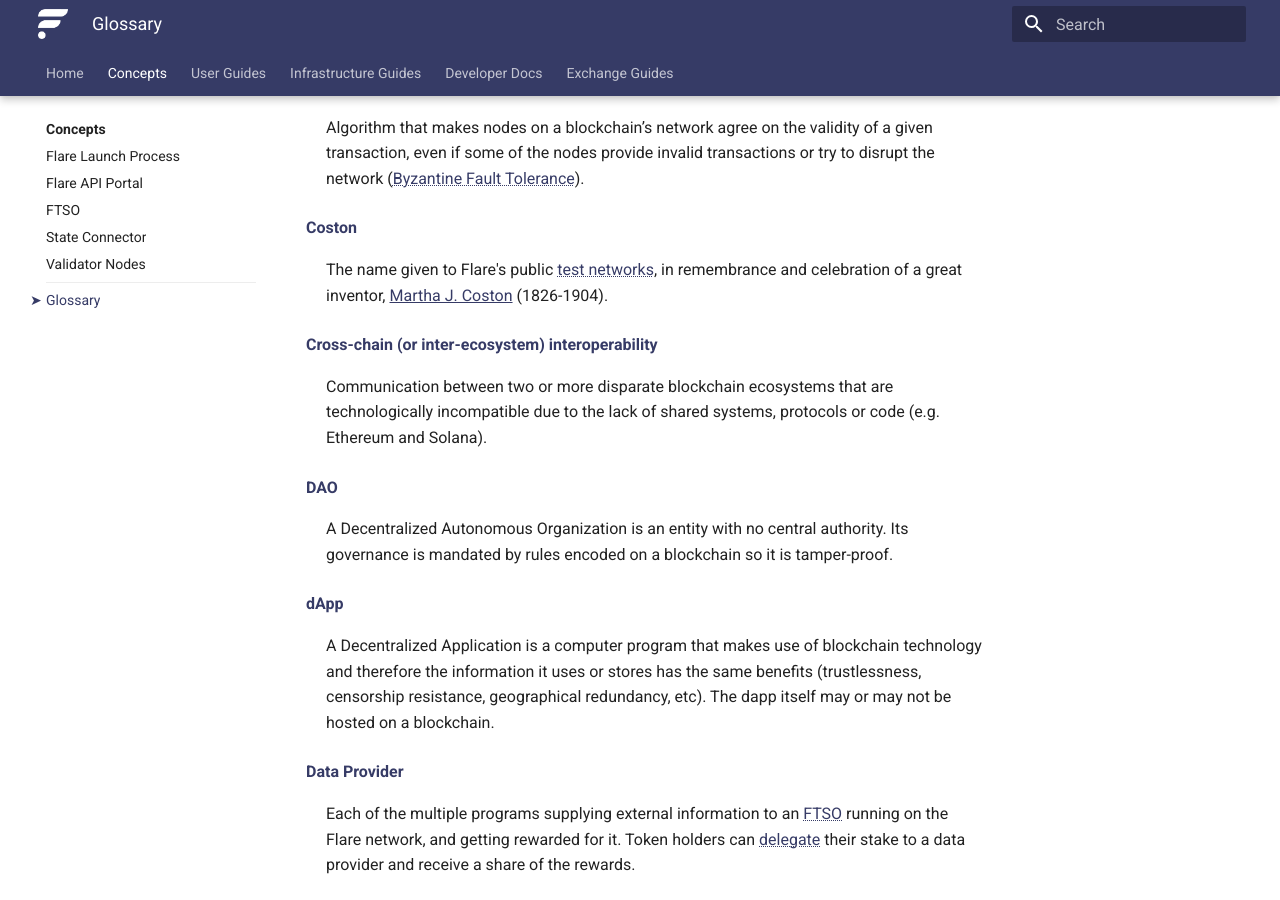
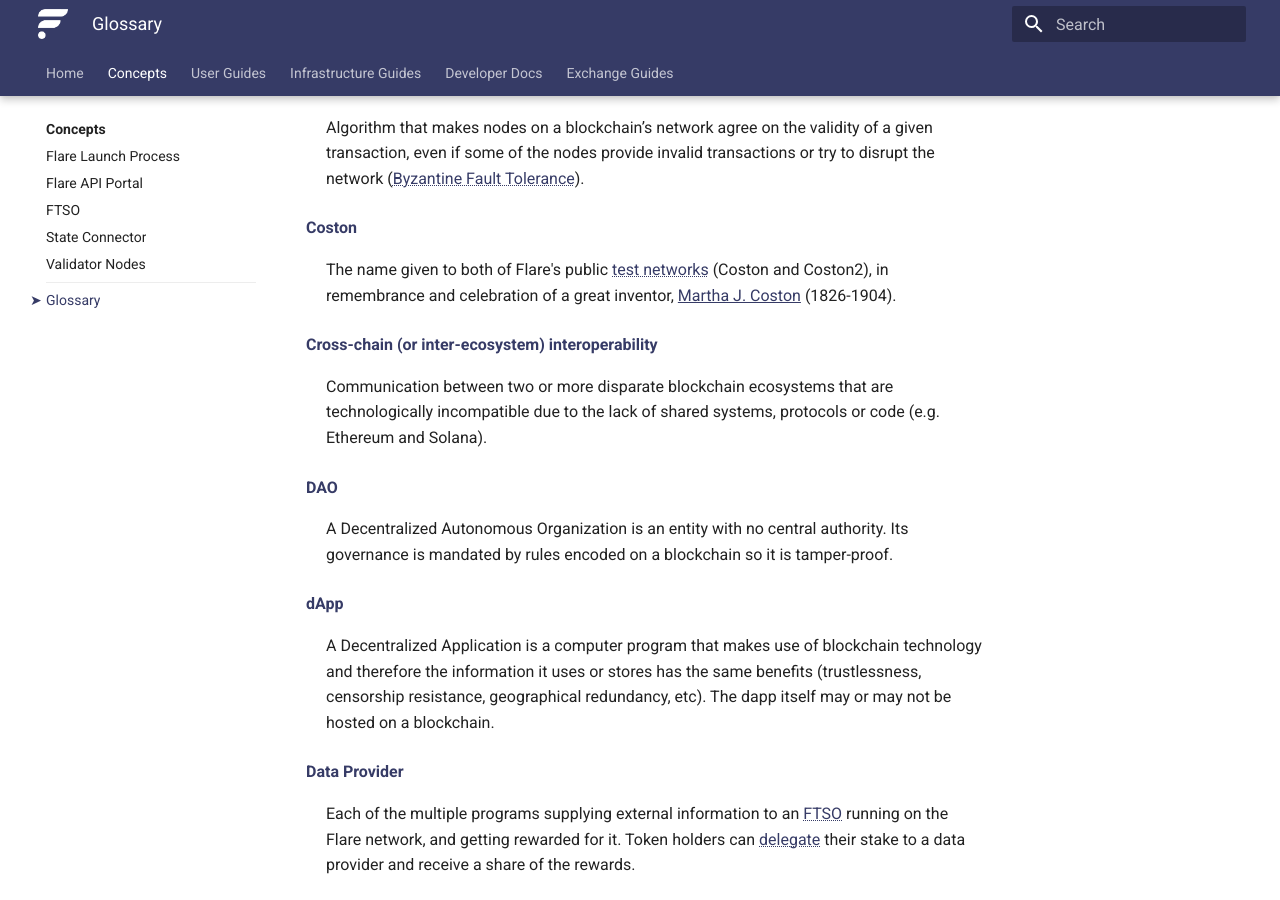
Before and after one commit to flare-foundation/docs, an MkDocs documentation site: the page built from docs/tech/glossary.md, in a window 1280 px wide and 900 px high, scrolled down 1060 px. Built offline with MkDocs 1.6.1 and Material for MkDocs 9.7.7, drawn with Linux system fonts in a browser that asks for light colours; comment, search, counter and statistics services are not loaded; some of the changed text lies outside the part shown.

Commit message:
Add Coston2 to the glossary

```diff
--- a/docs/tech/glossary.md
+++ b/docs/tech/glossary.md
@@ -22,7 +22,7 @@
 : Algorithm that makes nodes on a blockchain’s network agree on the validity of a given transaction, even if some of the nodes provide invalid transactions or try to disrupt the network ([Byzantine Fault Tolerance](#byzantine_fault_tolerance)).
 
 Coston { #coston }
-: The name given to Flare's public [test networks](#test_network), in remembrance and celebration of a great inventor, [Martha J. Coston](https://en.wikipedia.org/wiki/Martha_Coston) (1826-1904).
+: The name given to both of Flare's public [test networks](#test_network) (Coston and Coston2), in remembrance and celebration of a great inventor, [Martha J. Coston](https://en.wikipedia.org/wiki/Martha_Coston) (1826-1904).
 
 Cross-chain (or inter-ecosystem) interoperability { #cross_chain }
 : Communication between two or more disparate blockchain ecosystems that are technologically incompatible due to the lack of shared systems, protocols or code (e.g. Ethereum and Solana).
@@ -121,7 +121,7 @@
 : The ability of a distributed system to overcome a Sybil attack, in which a malicious actor creates multiple identities to gain voting or mining power. Resistance is typically gained by making voting or mining too costly for the attack to be worth it (as in [Proof of Work](#proof_of_work) or [Proof of Stake](#proof_of_stake)) or by requiring new entities to be approved by existing actors (as in [FBA](#fba)).
 
 Test Network (TESTNET) { #test_network }
-: The computer network that supports a [blockchain](#blockchain) in its development stage. It is intended for testing purposes and should not store valuable assets, as its contents might be deleted (purposely or by accident) at any time. Among other facilities, testnets typically provide [faucets](#faucet). Compare to a [Canary](#canary_network) or [Main](#main_network) network. Flare's testnet is called [Coston](#coston).
+: The computer network that supports a [blockchain](#blockchain) in its development stage. It is intended for testing purposes and should not store valuable assets, as its contents might be deleted (purposely or by accident) at any time. Among other facilities, testnets typically provide [faucets](#faucet). Compare to a [Canary](#canary_network) or a [Main](#main_network) network. Flare's testnets are [Coston](#coston) for Songbird and [Coston2](#coston) for Flare.
 
 Transaction { #transaction }
 : A request to add information to the blockchain, which is then analyzed by the network and accepted when consensus is reached about its validity. It can be a movement of funds between two accounts, or the execution of a contract, for example.
```
